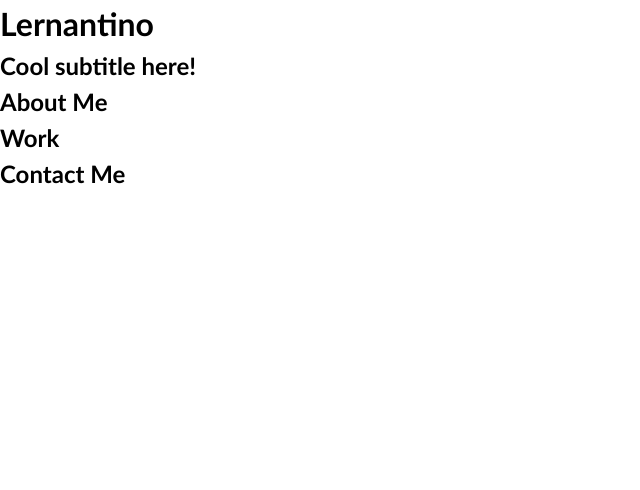
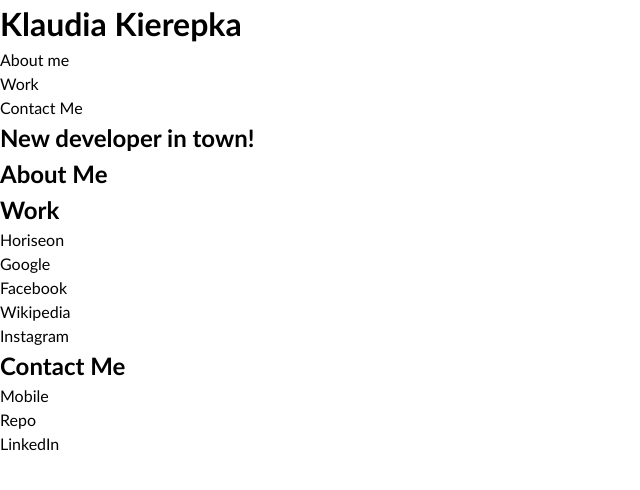
Before and after one commit to klaudia102/Klaudia-portfolio, a plain HTML site: page index.html in a window 1280 px wide. Shown: the whole page, without its empty margins (0-640 px from the left). Drawn offline with Linux system fonts and the light colour scheme; files that its build step writes are made by us from their sources.

Commit message:
added structure to HTML file

```diff
--- a/index.html
+++ b/index.html
@@ -5,22 +5,25 @@
   <meta charset="UTF-8">
   <meta name="viewport" content="width=device-width, initial-scale=1.0">
   <meta http-equiv="X-UA-Compatible" content="ie=edge">
-  <title>Lernantino // Web Developer</title>
+  <title>Klaudia Kierepka// Web Developer</title>
   <link rel="stylesheet" href="./assets/css/style.css" />
 </head>
 
 <body>
   <!-- main logo / nav -->
-  <header>
-    <h1>Lernantino</h1>
-    <nav>
-    </nav>
+  <header id="header"> <!--this is a header with name and navigation bar to section of the page-->
+    <h1>Klaudia Kierepka</h1>
+    <div id="navigation">
+      <p>About me</p>
+      <p>Work</p>
+      <p>Contact Me</p>
+    </div>
   </header>
 
   <!-- hero banner -->
   <section class="hero-banner">
     <div>
-      <h2>Cool subtitle here!</h2>
+      <h2 id="headline">New developer in town!</h2>
     </div>
   </section>
 
@@ -28,16 +31,43 @@
     <!-- about me -->
     <section class="page-section" id="about">
       <h2>About Me</h2>
+      <article>
+        <p></p> <!--hear write something about my experience from history/archive-->
+        <p></p> <!-- heare write something about my skills and adwatnages etc-->
+        <p></p> <!-- here why I am the best choice-->
+      </article>
     </section>
 
     <!-- portfolio container -->
     <section class="page-section" id="work">
       <h2>Work</h2>
+      <div id="categoryGrid">
+        <div id="Horiseon" class="categoryGridArea">
+          <div class="GridHeading">Horiseon</div>
+        </div>
+        <div id="google" class="categoryGridArea">
+          <div class="GridHeading">Google</div>
+        </div>
+        <div id="facebook" class="categoryGridArea">
+          <div class="GridHeading">Facebook</div>
+        </div>
+        <div id="wiki" class="categoryGridArea">
+          <div class="GridHeading">Wikipedia</div>
+        </div>
+        <div id="insta" class="categoryGridArea">
+          <div class="GridHeading">Instagram</div>
+        </div>
+      </div>
     </section>
 
     <!-- contact -->
     <section class="page-section contact" id="contact">
       <h2>Contact Me</h2>
+      <div> <!-- should be class or id-->
+        <p> Mobile</p>
+        <p> Repo</p>
+        <p>LinkedIn</p>
+      </div>
     </section>
   </main>
 </body>
```
Also changed, not shown: assets/css/style.css (renamed from css/style.css), assets/images/02-portfolio-1.jpg (renamed from images/02-portfolio-1.jpg), assets/images/02-portfolio-2.jpg (renamed from images/02-portfolio-2.jpg), assets/images/02-portfolio-3.jpg (renamed from images/02-portfolio-3.jpg), assets/images/02-portfolio-4.jpg (renamed from images/02-portfolio-4.jpg), assets/images/02-run-buddy.jpg (renamed from images/02-run-buddy.jpg), 1 other file.
